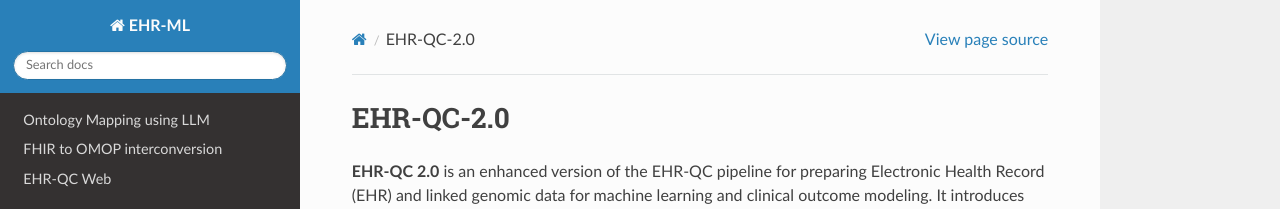
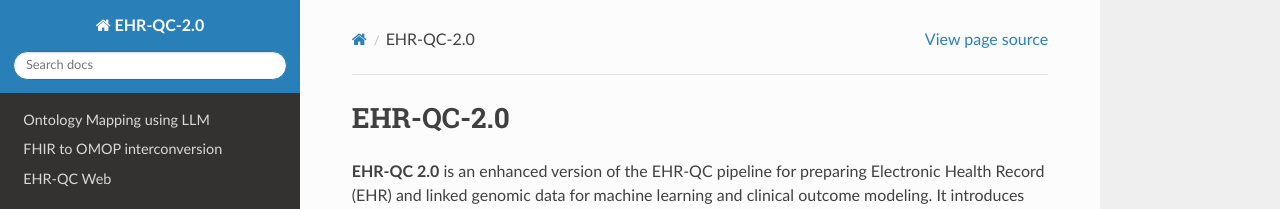
Before and after one commit to ryashpal/ehr-qc-2.0-tutorial, a Sphinx documentation site: the page built from docs/source/index.rst, in a window 1280 px wide. Shown: the top 209 px of the page. Built offline with Sphinx 7.4.7 and the Read the Docs theme 3.1.0, drawn with Linux system fonts in a browser that asks for light colours.

Commit message:
Updated a label

```diff
--- a/docs/source/conf.py
+++ b/docs/source/conf.py
@@ -2,7 +2,7 @@
 
 # -- Project information
 
-project = 'EHR-ML'
+project = 'EHR-QC-2.0'
 copyright = '2023, Dr. Sonika Tyagi'
 author = 'Yashpal Ramakrishnaiah'
 
```
